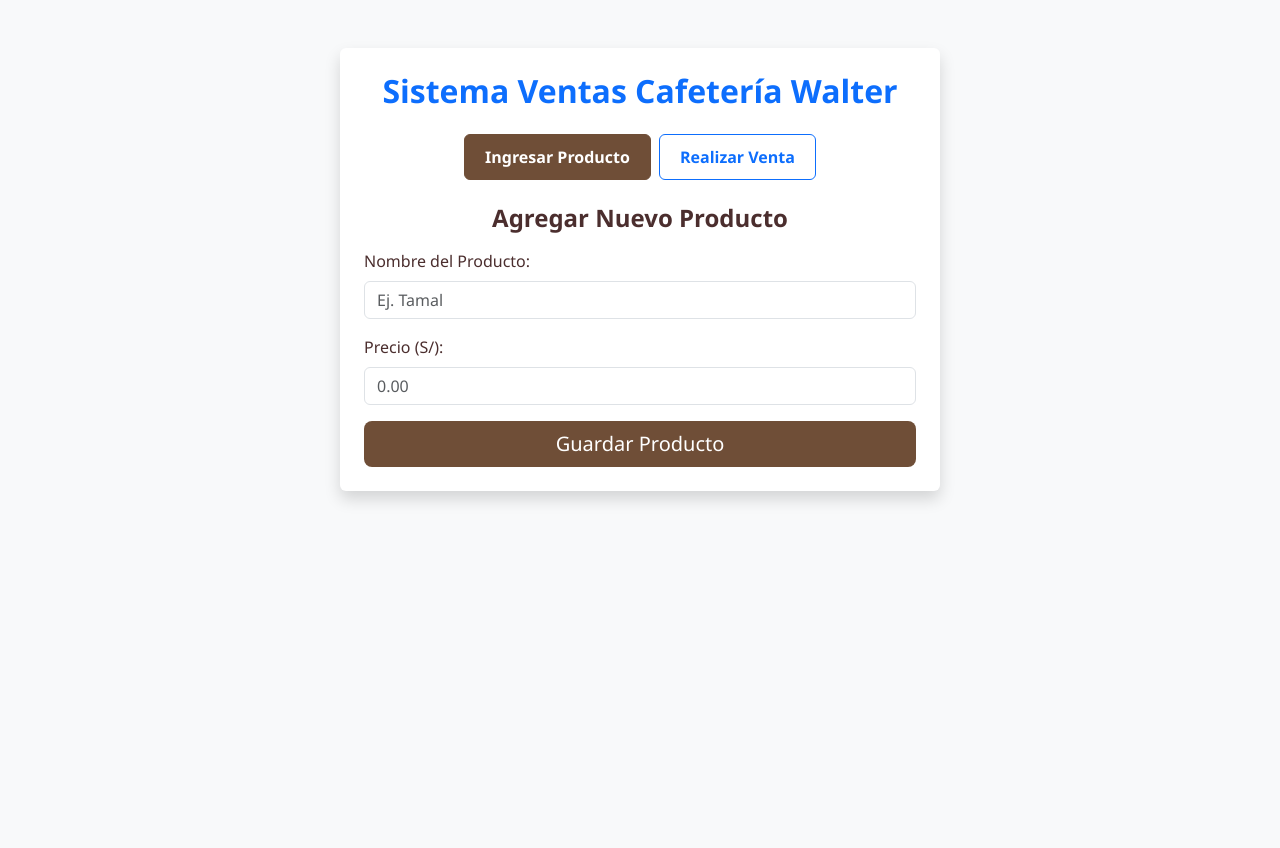
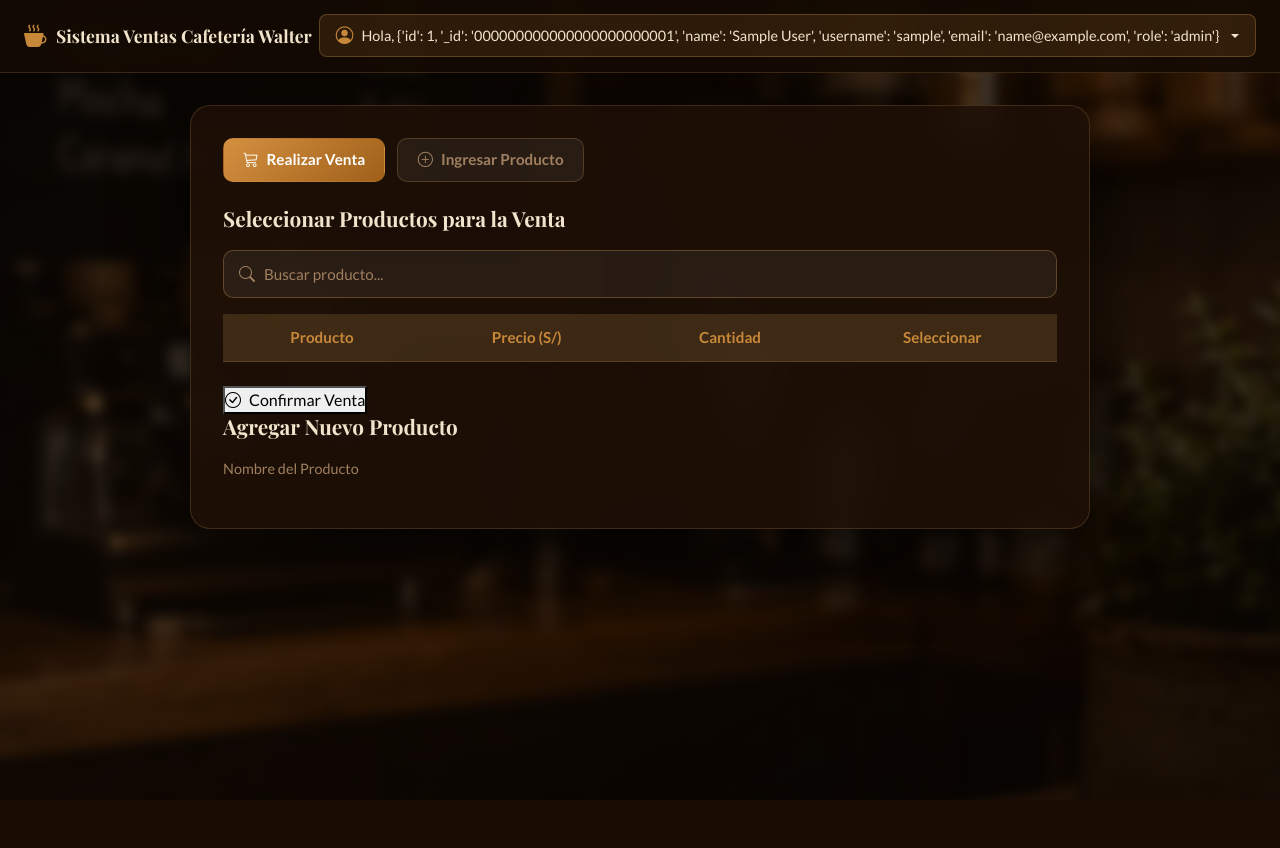
Before and after one commit to luismiguel2017/ventas-flask, a Flask app: page / in a window 1280 px wide. After the commit the page ends 800 px from the top, so only its background shows below. Run offline with Flask 3, Linux system fonts and the light colour scheme; the visitor is signed in with stand-in values (Sample User, id 1); lists and menus that the app fills with data are empty; some libraries are stand-ins or nearby versions.

Commit message:
Actualización de app.py y estilos, agregado login

```diff
--- a/static/style.css
+++ b/static/style.css
@@ -1,154 +1,224 @@
-/* Fuente y fondo global */
-body {
-    font-family: 'Segoe UI', Arial, sans-serif;
-    margin: 0;
-    padding: 0;
-    min-height: 100vh;
+:root {
+  --card-bg:     rgba(30, 16, 6, 0.85);
+  --card-border: rgba(210, 160, 90, 0.20);
+  --accent:      #c8883a;
+  --cream:       #f2e4cc;
+  --muted:       #a08060;
+  --dark:        #1e1006;
 }
 
-/* Fondo cafetería para login */
-.login-body {
-    background: url("{{ url_for('static', filename='cafe.jpeg') }}") no-repeat center center fixed;
-    background-size: cover;
-    display: flex;
-    justify-content: center;
-    align-items: center;
+*, *::before, *::after { box-sizing: border-box; margin: 0; padding: 0; }
+
+body {
+  font-family: 'Lato', sans-serif;
+  min-height: 100vh;
+  background: #1a0f08;
+  position: relative;
 }
 
-/* Fondo cafetería para dashboard/productos/ventas */
-.dashboard-body {
-    background: url("{{ url_for('static', filename='cafe.jpeg') }}") no-repeat center center fixed;
-    background-size: cover;
-    min-height: 100vh;
+body::before {
+  content: '';
+  position: fixed;
+  inset: -12px;
+  background-image: var(--bg-image);
+  background-position: center;
+  background-size: cover;
+  filter: blur(5px) brightness(0.40) saturate(1.15);
+  transform: scale(1.06);
+  z-index: 0;
 }
 
-/* Contenedor central */
-.container, .login-container {
-    max-width: 600px;
-    margin: 80px auto;
-    background: rgba(255, 248, 240, 0.95); /* beige cálido */
-    padding: 30px;
-    border-radius: 12px;
-    box-shadow: 0px 6px 15px rgba(0,0,0,0.4);
+body::after {
+  content: '';
+  position: fixed;
+  inset: 0;
+  background: linear-gradient(160deg, rgba(10,5,2,0.45) 0%, rgba(50,25,8,0.25) 60%, rgba(10,5,2,0.50) 100%);
+  z-index: 1;
+  pointer-events: none;
 }
 
-/* Títulos y subtítulos */
-h2, h4 {
-    color: #4b2e2e; /* marrón oscuro */
-    font-weight: bold;
-    text-align: center;
+/* NAVBAR */
+.navbar-custom {
+  position: relative;
+  z-index: 10;
+  display: flex;
+  align-items: center;
+  justify-content: space-between;
+  padding: 0.9rem 1.5rem;
+  background: rgba(20, 10, 3, 0.90);
+  border-bottom: 1px solid rgba(210,160,90,0.20);
+  backdrop-filter: blur(12px);
 }
 
-p, label, th, td {
-    color: #4b2e2e;
+.navbar-brand-custom {
+  display: flex;
+  align-items: center;
+  gap: 0.6rem;
+  color: var(--cream);
+  font-family: 'Playfair Display', serif;
+  font-size: 1.1rem;
 }
 
-/* Inputs y botones */
-input, button {
-    border-radius: 6px;
-    font-size: 1rem;
-    padding: 12px;
+.navbar-brand-custom i {
+  color: var(--accent);
+  font-size: 1.4rem;
 }
 
-/* Botón estilo café */
-.btn-coffee {
-    background-color: #6f4e37;
-    color: #fff;
-    border: none;
-    font-weight: bold;
-    border-radius: 6px;
-    padding: 12px;
-    width: 100%;
+.user-btn {
+  background: rgba(200,136,58,0.15);
+  border: 1px solid rgba(210,160,90,0.30);
+  border-radius: 8px;
+  color: var(--cream);
+  padding: 0.45rem 1rem;
+  font-size: 0.9rem;
+  cursor: pointer;
+  display: flex;
+  align-items: center;
+  gap: 0.5rem;
+  transition: background 0.2s;
 }
 
-.btn-coffee:hover {
-    background-color: #4b2e2e;
+.user-btn:hover { background: rgba(200,136,58,0.28); }
+.user-btn i { font-size: 1.1rem; color: var(--accent); }
+
+/* CONTENIDO */
+.dashboard-container {
+  position: relative;
+  z-index: 2;
+  max-width: 900px;
+  margin: 2rem auto;
+  padding: 2rem;
+  background: var(--card-bg);
+  border: 1px solid var(--card-border);
+  border-radius: 20px;
+  backdrop-filter: blur(20px);
+  box-shadow: 0 28px 72px rgba(0,0,0,0.70);
 }
 
-/* Tabla de productos */
-table {
-    width: 100%;
-    margin-top: 20px;
-    background: rgba(255,255,255,0.9);
-    border-radius: 8px;
-    font-size: 0.95rem;
+/* TABS */
+.tab-buttons {
+  display: flex;
+  gap: 0.75rem;
+  flex-wrap: wrap;
 }
 
-thead {
-    background-color: #d2b48c; /* beige tostado */
-    color: #4b2e2e;
+.tab-btn {
+  background: rgba(255,255,255,0.06);
+  border: 1px solid rgba(210,160,90,0.25);
+  border-radius: 10px;
+  color: var(--muted);
+  padding: 0.6rem 1.2rem;
+  font-size: 0.95rem;
+  font-weight: 600;
+  cursor: pointer;
+  transition: 0.2s;
 }
 
-th {
-    font-weight: 600;
-    text-align: center;
+.tab-btn.active, .tab-btn:hover {
+  background: linear-gradient(135deg, #d49040, #a0601a);
+  color: #fff;
+  border-color: transparent;
 }
 
-td {
-    text-align: center;
+/* TÍTULOS */
+.section-title {
+  font-family: 'Playfair Display', serif;
+  color: var(--cream);
+  font-size: 1.3rem;
+  margin-bottom: 1.2rem;
 }
 
-/* Secciones ocultas/visibles */
-.seccion {
-    display: none;
+/* BÚSQUEDA */
+.search-wrap {
+  position: relative;
 }
 
-.seccion.activa {
-    display: block;
+.search-icon {
+  position: absolute;
+  left: 1rem;
+  top: 50%;
+  transform: translateY(-50%);
+  color: var(--muted);
 }
 
-/* Botones de pestañas */
-.tab {
-    font-weight: bold;
-    border-radius: 6px;
-    padding: 10px 20px;
+.search-input {
+  width: 100%;
+  background: rgba(255,255,255,0.06);
+  border: 1px solid rgba(210,160,90,0.32);
+  border-radius: 10px;
+  color: var(--cream);
+  padding: 0.75rem 1rem 0.75rem 2.5rem;
+  font-size: 0.95rem;
+  outline: none;
+  transition: 0.2s;
 }
 
-.tab.activo {
-    background-color: #6f4e37; /* marrón café */
-    color: #fff;
-    border-color: #6f4e37;
+.search-input::placeholder { color: var(--muted); }
+.search-input:focus { border-color: var(--accent); box-shadow: 0 0 0 3px rgba(200,136,58,0.30); }
+
+/* TABLA */
+.table-custom {
+  width: 100%;
+  border-collapse: collapse;
+  font-size: 0.95rem;
 }
 
-/* Botones de acción */
-.btn-success.guardar {
-    background-color: #6f4e37;
-    border: none;
+.table-custom thead tr {
+  background: rgba(210,160,90,0.18);
 }
 
-.btn-success.guardar:hover {
-    background-color: #4b2e2e;
+.table-custom th {
+  color: var(--accent);
+  font-weight: 700;
+  padding: 0.75rem 1rem;
+  text-align: center;
+  border-bottom: 1px solid rgba(210,160,90,0.20);
 }
 
-.btn-warning.confirmar {
-    background-color: #d2b48c; /* beige tostado */
-    color: #4b2e2e;
-    border: none;
+.table-custom td {
+  color: var(--cream);
+  padding: 0.7rem 1rem;
+  text-align: center;
+  border-bottom: 1px solid rgba(255,255,255,0.05);
 }
 
-.btn-warning.confirmar:hover {
-    background-color: #c19a6b;
+.table-custom tbody tr:hover { background: rgba(255,255,255,0.04); }
+
+.table-custom input[type="number"] {
+  width: 65px;
+  background: rgba(255,255,255,0.08);
+  border: 1px solid rgba(210,160,90,0.30);
+  border-radius: 6px;
+  color: var(--cream);
+  padding: 4px 8px;
+  text-align: center;
 }
 
-/* Campo de búsqueda */
-#buscar {
-    border: 2px solid #d2b48c;
-    border-radius: 6px;
+.table-custom input[type="checkbox"] {
+  width: 18px;
+  height: 18px;
+  accent-color: var(--accent);
+  cursor: pointer;
 }
 
-/* Ajustes para pantallas pequeñas */
-@media (max-width: 576px) {
-    h2 {
-        font-size: 1.4rem;
-    }
-    h4 {
-        font-size: 1.2rem;
-    }
-    input, button {
-        font-size: 1rem;
-        padding: 10px;
-    }
-    table {
-        font-size: 0.85rem;
-    }
+/* INPUTS FORMULARIO */
+.form-label-custom {
+  display: block;
+  color: var(--muted);
+  font-size: 0.9rem;
+  margin-bottom: 0.4rem;
 }
+
+.input-custom {
+  width: 100%;
+  background: rgba(255,255,255,0.06);
+  border: 1px solid rgba(210,160,90,0.32);
+  border-radius: 10px;
+  color: var(--cream);
+  padding: 0.82rem 1rem;
+  font-size: 0.95rem;
+  outline: none;
+  transition: 0.2s;
+}
+
+.input-custom::placeholder {
--- a/templates/index.html
+++ b/templates/index.html
@@ -2,54 +2,65 @@
 <html lang="es">
 <head>
   <meta charset="UTF-8">
+  <meta name="viewport" content="width=device-width, initial-scale=1">
   <title>Sistema Ventas Cafetería Walter</title>
-  <meta name="viewport" content="width=device-width, initial-scale=1">
-  <!-- Bootstrap CSS -->
-  <link rel="stylesheet" href="https://cdn.jsdelivr.net/npm/bootstrap@5.3.2/dist/css/bootstrap.min.css">
-  <!-- Tu CSS personalizado -->
+  <link href="https://cdn.jsdelivr.net/npm/bootstrap@5.3.3/dist/css/bootstrap.min.css" rel="stylesheet"/>
+  <link href="https://cdn.jsdelivr.net/npm/bootstrap-icons@1.11.3/font/bootstrap-icons.min.css" rel="stylesheet"/>
+  <link href="https://fonts.googleapis.com/css2?family=Playfair+Display:wght@700&family=Lato:wght@300;400;700&display=swap" rel="stylesheet"/>
   <link rel="stylesheet" href="{{ url_for('static', filename='style.css') }}">
-  <!-- Librería SweetAlert2 -->
   <script src="https://cdn.jsdelivr.net/npm/sweetalert2@11"></script>
+  <style>
+    :root { --bg-image: url("{{ url_for('static', filename='cafe.jpeg') }}"); }
+  </style>
 </head>
-<body class="bg-light">
+<body class="dashboard-body">
 
-  <div class="container my-5 p-4 shadow rounded bg-white">
-    <h2 class="text-center text-primary mb-4">Sistema Ventas Cafetería Walter</h2>
+  <!-- NAVBAR -->
+  <nav class="navbar-custom">
+    <div class="navbar-brand-custom">
+      <i class="bi bi-cup-hot-fill"></i>
+      <span>Sistema Ventas Cafetería Walter</span>
+    </div>
+    <div class="navbar-user dropdown">
+      <button class="user-btn dropdown-toggle" data-bs-toggle="dropdown">
+        <i class="bi bi-person-circle"></i>
+        Hola, {{ usuario }}
+      </button>
+      <ul class="dropdown-menu dropdown-menu-end">
+        <li>
+          <a class="dropdown-item text-danger" href="/logout">
+            <i class="bi bi-box-arrow-right me-2"></i>Cerrar sesión
+          </a>
+        </li>
+      </ul>
+    </div>
+  </nav>
 
-    <!-- Menú de pestañas -->
-    <div class="d-flex justify-content-center mb-4">
-      <button class="tab btn btn-primary me-2" onclick="mostrarSeccion('producto')">Ingresar Producto</button>
-      <button class="tab btn btn-outline-primary" onclick="mostrarSeccion('venta')">Realizar Venta</button>
-    </div>
+  <!-- CONTENIDO -->
+  <div class="dashboard-container">
 
-    <!-- Sección Ingresar Producto -->
-    <div id="producto" class="seccion activa">
-      <h4 class="mb-3">Agregar Nuevo Producto</h4>
-      <form action="/registrar" method="POST" onsubmit="return mostrarMensaje(event)">
-        <div class="mb-3">
-          <label for="nombre" class="form-label">Nombre del Producto:</label>
-          <input type="text" id="nombre" name="nombre" class="form-control" placeholder="Ej. Tamal" required>
-        </div>
-
-        <div class="mb-3">
-          <label for="precio" class="form-label">Precio (S/):</label>
-          <input type="number" id="precio" name="precio" class="form-control" step="0.01" placeholder="0.00" required>
-        </div>
-
-        <button type="submit" class="btn btn-success w-100 btn-lg guardar">Guardar Producto</button>
-      </form>
+    <!-- Botones de pestañas -->
+    <div class="tab-buttons mb-4">
+      <button class="tab-btn active" onclick="mostrarSeccion('venta', this)">
+        <i class="bi bi-cart3 me-2"></i>Realizar Venta
+      </button>
+      <button class="tab-btn" onclick="mostrarSeccion('producto', this)">
+        <i class="bi bi-plus-circle me-2"></i>Ingresar Producto
+      </button>
     </div>
 
     <!-- Sección Realizar Venta -->
-    <div id="venta" class="seccion">
-      <h4 class="mb-3">Seleccionar Productos para la Venta</h4>
+    <div id="venta" class="seccion activa">
+      <h4 class="section-title">Seleccionar Productos para la Venta</h4>
 
-      <!-- 📌 Campo de búsqueda -->
-      <input type="text" id="buscar" class="form-control mb-3" placeholder="Buscar producto...">
+      <div class="search-wrap mb-3">
+        <i class="bi bi-search search-icon"></i>
+        <input type="text" id="buscar" class="search-input" placeholder="Buscar producto...">
+      </div>
 
       <div class="table-responsive">
-        <table id="tablaProductos" class="table table-striped table-hover table-sm">
-          <thead class="table-primary">
+        <table id="tablaProductos" class="table-custom">
+          <thead>
             <tr>
               <th>Producto</th>
               <th>Precio (S/)</th>
@@ -57,19 +68,19 @@
               <th>Seleccionar</th>
             </tr>
           </thead>
-          <tbody>
-            <!-- Se llena dinámicamente desde Flask -->
-          </tbody>
+          <tbody></tbody>
         </table>
       </div>
 
-      <button class="btn btn-warning w-100 btn-lg mt-3 confirmar">Confirmar Venta</button>
+      <button class="btn-confirm mt-4" onclick="confirmarVenta()">
+        <i class="bi bi-check-circle me-2"></i>Confirmar Venta
+      </button>
     </div>
-  </div>
 
-  <!-- Script principal -->
-  <script src="{{ url_for('static', filename='script.js') }}"></script>
-  <!-- Bootstrap JS -->
-  <script src="https://cdn.jsdelivr.net/npm/bootstrap@5.3.2/dist/js/bootstrap.bundle.min.js"></script>
-</body>
-</html>
+    <!-- Sección Ingresar Producto -->
+    <div id="producto" class="seccion">
+      <h4 class="section-title">Agregar Nuevo Producto</h4>
+      <form action="/registrar" method="POST" onsubmit="return mostrarMensaje(event)">
+        <div class="mb-3">
+          <label class="form-label-custom">Nombre del Producto</label>
+          <i
```
